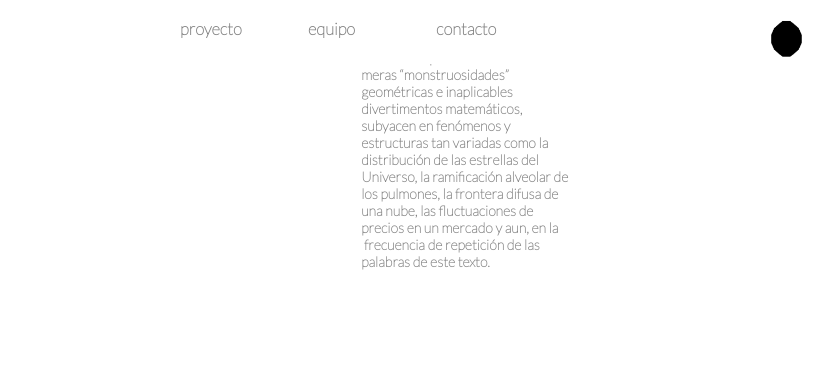
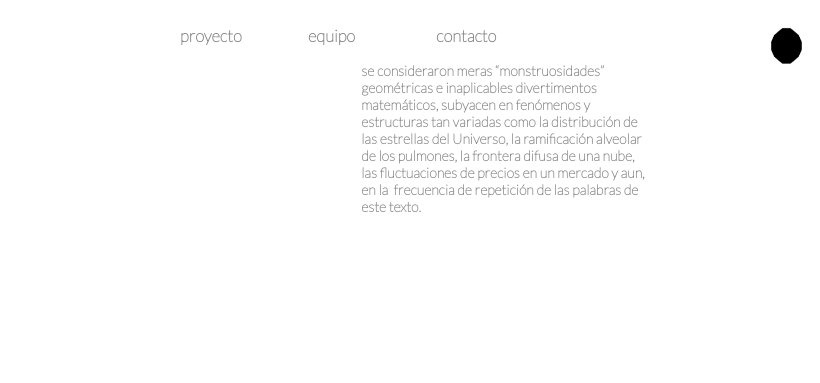
Before and after one commit to fractalesart/Inicio, a plain HTML site: page index.html in a window 1280 px wide. Shown: the top 383 px of the page, 460-1280 px from the left. Drawn offline with nearby package versions, Linux system fonts and the light colour scheme.

Commit message:
Add files via upload

```diff
--- a/main.css
+++ b/main.css
@@ -73,7 +73,7 @@ body {
 
       width: 7%;
       left: 50%;
-      top: 1.5vw;
+      top: 2vw;
 
 
     }
@@ -92,7 +92,7 @@ body {
 
       width: 7%;
       left: 60%;
-      top: 1.5vw;
+      top: 2vw;
 
       max-height: 4%;
 
@@ -111,7 +111,7 @@ body {
       width: 7%;
       left: 60%;
       left: 70%;
-      top: 1.5vw;
+      top: 2vw;
 
       max-height: 4%;
 
@@ -128,7 +128,7 @@ body {
 
         width: 7%;
         left: 85%;
-        top: 1.5vw;
+        top: 2vw;
 
         max-height: 4%;
 
@@ -146,7 +146,7 @@ body {
           text-align: center;
           position: fixed;
 
-          top: 1.5vw;
+          top: 2vw;
 
       left: 95.5%;
 
@@ -223,11 +223,11 @@ body {
     }
     .c {
 
-       padding-top: 0;
+       padding-top: 1vw;
         text-align: left;
         font-family: 'Lato', sans-serif;
 
-      grid-column: 11/ 14 ;
+      grid-column: 11/ 15 ;
       grid-row: 2/3 ;
 
       /* align-self: center; */
```
